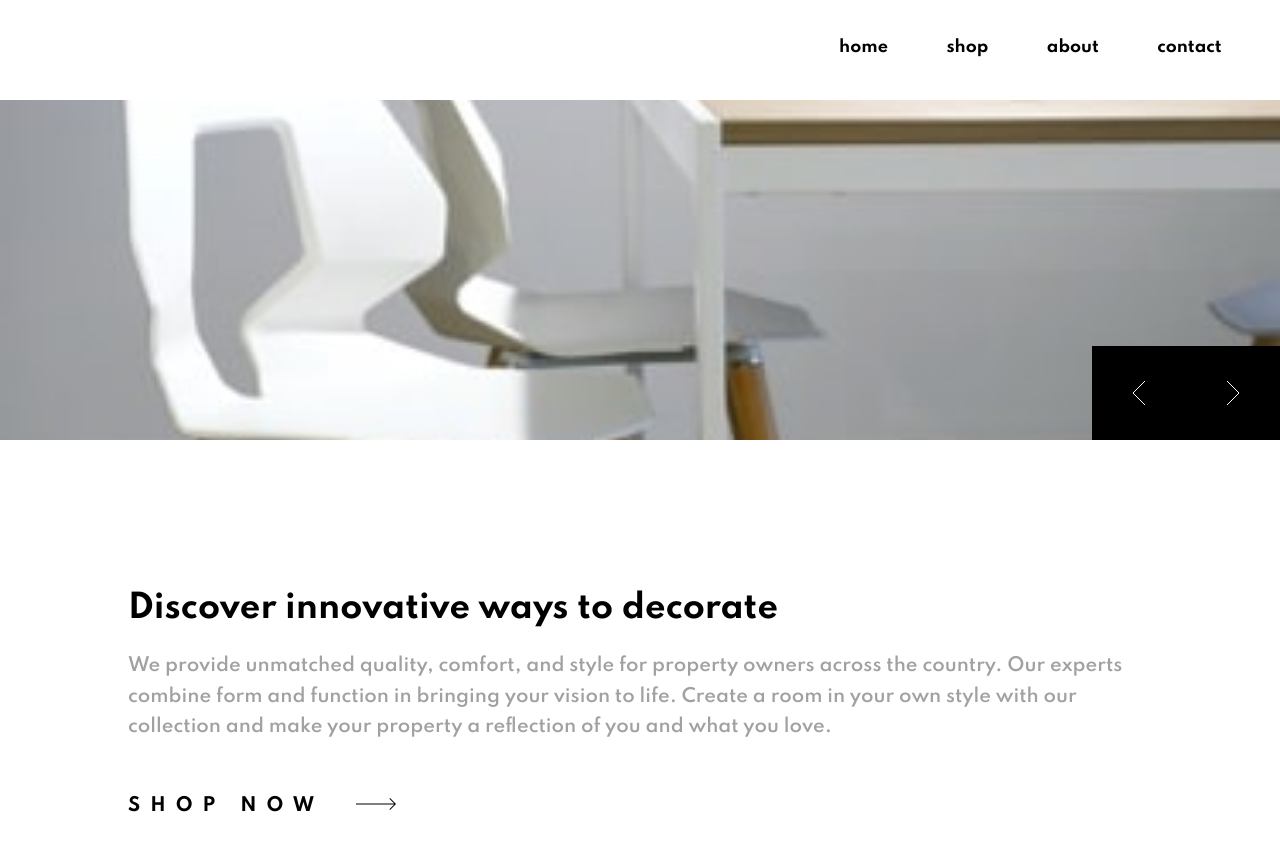
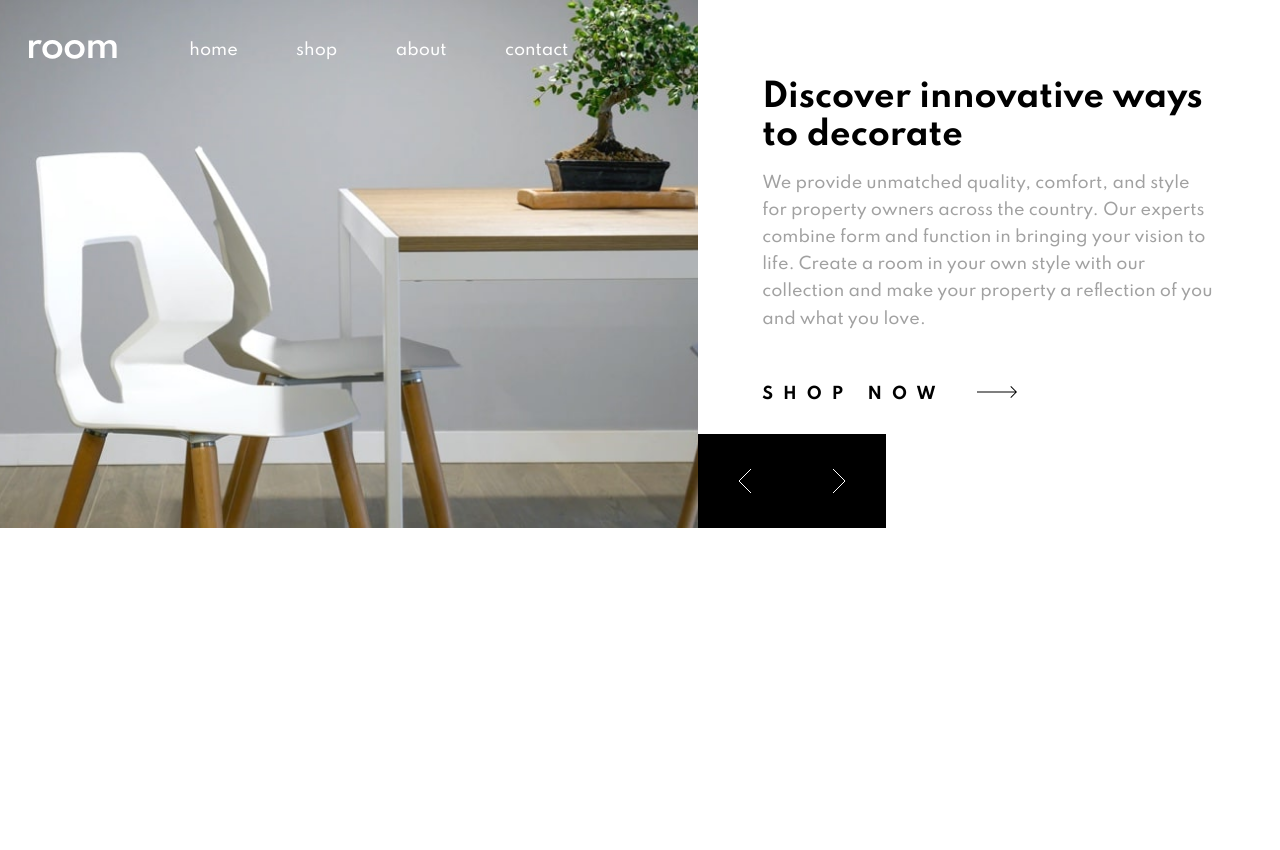
Before and after one commit to donnyroufs/frontend-mentor---room-homepage, a website built with Parcel: page src/index.html in a window 1280 px wide. After the commit the page ends 800 px from the top, so only its background shows below. Built offline with nearby package versions, Linux system fonts and the light colour scheme.

Commit message:
desktop hero finished

```diff
--- a/src/index.html
+++ b/src/index.html
@@ -20,6 +20,7 @@
     <div id="App">
       <div class="overlay overlay--hide"></div>
       <section class="hero">
+        <div class="hero__left">
           <header class="hero__header header">
             <img src="./images/logo.svg" alt="logo" class="header__logo" />
             <div class="header__hamburger hamburger">
@@ -52,20 +53,27 @@
               <img src="images/icon-angle-right.svg" />
             </div>
           </div>
+        </div>
+        <div class="hero__right">
           <div class="hero__content content">
-          <h1 class="content__title">Discover innovative ways to decorate</h1>
+            <div class="content__inner">
+              <h1 class="content__title">
+                Discover innovative ways to decorate
+              </h1>
               <p class="content__text">
-            We provide unmatched quality, comfort, and style for property owners
-            across the country. Our experts combine form and function in
-            bringing your vision to life. Create a room in your own style with
-            our collection and make your property a reflection of you and what
-            you love.
+                We provide unmatched quality, comfort, and style for property
+                owners across the country. Our experts combine form and function
+                in bringing your vision to life. Create a room in your own style
+                with our collection and make your property a reflection of you
+                and what you love.
 
                 <a class="content__cta cta cta--primary">
                   Shop now
                   <img class="cta__icon" src="./images/icon-arrow.svg" />
                 </a>
               </p>
+            </div>
+          </div>
         </div>
       </section>
     </div>
--- a/src/styles/_utils.scss
+++ b/src/styles/_utils.scss
@@ -21,3 +21,9 @@
     @content;
   }
 }
+
+@mixin desktop-xl {
+  @media (min-width: 1600px) {
+    @content;
+  }
+}
--- a/src/styles/components/_content.scss
+++ b/src/styles/components/_content.scss
@@ -2,7 +2,7 @@
   display: flex;
   flex-flow: column nowrap;
 
-  font-size: clamp(12px, 3vw, 18px);
+  font-size: clamp(12px, 3vw, 16px);
   padding: 3rem 1.8rem;
 
   &__title {
@@ -13,7 +13,7 @@
   &__text {
     line-height: 1.7;
     color: $gray;
-    font-weight: 600;
+    font-weight: 500;
   }
 
   &__cta {
@@ -32,4 +32,26 @@
   @include ipad-pro {
     padding: 8rem;
   }
+
+  @include desktop {
+    flex: 2;
+    background: white;
+    padding: 0 4rem 3rem 4rem;
+  }
+
+  @include desktop-large {
+    &__title {
+      font-size: pxToRem(42);
+      margin-bottom: 2.5rem;
+    }
+
+    &__text {
+      font-size: pxToRem(18);
+    }
+    padding: 0 5rem 3rem 5rem;
+  }
+
+  @include desktop-xl {
+    padding: 0 7.5rem 3rem 7.5rem;
+  }
 }
--- a/src/styles/components/_controls.scss
+++ b/src/styles/components/_controls.scss
@@ -15,6 +15,7 @@
     height: 64px;
     width: 64px;
 
+    cursor: pointer;
     transition: background-color 0.3s ease-in-out;
 
     &:hover {
@@ -26,4 +27,10 @@
       width: 94px;
     }
   }
+
+  @include desktop {
+    position: absolute;
+    bottom: 0;
+    right: -188px;
+  }
 }
--- a/src/styles/components/_cta.scss
+++ b/src/styles/components/_cta.scss
@@ -2,6 +2,10 @@
   display: flex;
   align-items: center;
   color: $black;
+
+  cursor: pointer;
+
+  transition: opacity 0.3s ease-in-out;
 
   &--primary {
     text-transform: uppercase;
@@ -13,4 +17,8 @@
     margin-left: 2rem;
     margin-bottom: 0.3rem;
   }
+
+  &:hover {
+    opacity: 0.35;
+  }
 }
--- a/src/styles/components/_hamburger.scss
+++ b/src/styles/components/_hamburger.scss
@@ -59,4 +59,8 @@
       }
     }
   }
+
+  @include desktop {
+    display: none;
+  }
 }
--- a/src/styles/components/_header.scss
+++ b/src/styles/components/_header.scss
@@ -14,4 +14,8 @@
       height: 20px;
     }
   }
+
+  @include desktop {
+    justify-content: flex-start;
+  }
 }
--- a/src/styles/components/_hero.scss
+++ b/src/styles/components/_hero.scss
@@ -1,9 +1,44 @@
 .hero {
-  background-image: url("../images/mobile-image-hero-1.jpg");
-  background-size: cover;
   height: 55vh;
 
-  @include ipad {
-    background-position: 20% 80%;
+  &__left {
+    background-image: url("../images/mobile-image-hero-1.jpg");
+    background-size: cover;
+    @include ipad {
+      background-position: 20% 80%;
+    }
+
+    @include ipad-pro {
+      background-image: url("../images/desktop-image-hero-1.jpg");
+    }
+
+    @include desktop {
+      position: relative;
+      flex: 6;
+    }
+  }
+
+  &__right {
+    @include desktop {
+      flex: 5;
+    }
+  }
+
+  &__left,
+  &__right {
+    height: 100%;
+  }
+
+  @include desktop {
+    display: flex;
+    height: 66vh;
+
+    &__content {
+      height: 100%;
+      display: flex;
+      flex-flow: column nowrap;
+      justify-content: center;
+      align-items: center;
+    }
   }
 }
--- a/src/styles/components/_menu.scss
+++ b/src/styles/components/_menu.scss
@@ -12,7 +12,7 @@
   }
 
   &__link {
-    font-weight: bold;
+    font-weight: 400;
     text-decoration: none;
     color: $black;
     font-size: pxToRem(12);
@@ -25,9 +25,19 @@
       font-size: pxToRem(16);
       margin-right: 2rem;
     }
+
+    @include desktop {
+      color: $white;
+    }
   }
 
   /*  TODO: animated border */
   &--active {
   }
+
+  @include desktop {
+    justify-content: flex-start;
+    margin-left: 2rem;
+    margin-top: 0.2rem;
+  }
 }
--- a/src/styles/components/_nav.scss
+++ b/src/styles/components/_nav.scss
@@ -14,6 +14,10 @@
   }
 
   @include desktop {
+    order: 2;
+    background: transparent;
+    position: relative;
+    width: 100%;
     pointer-events: all;
     visibility: visible;
     opacity: 1;
```
Lines whose indentation alone changed are shown as unchanged.
